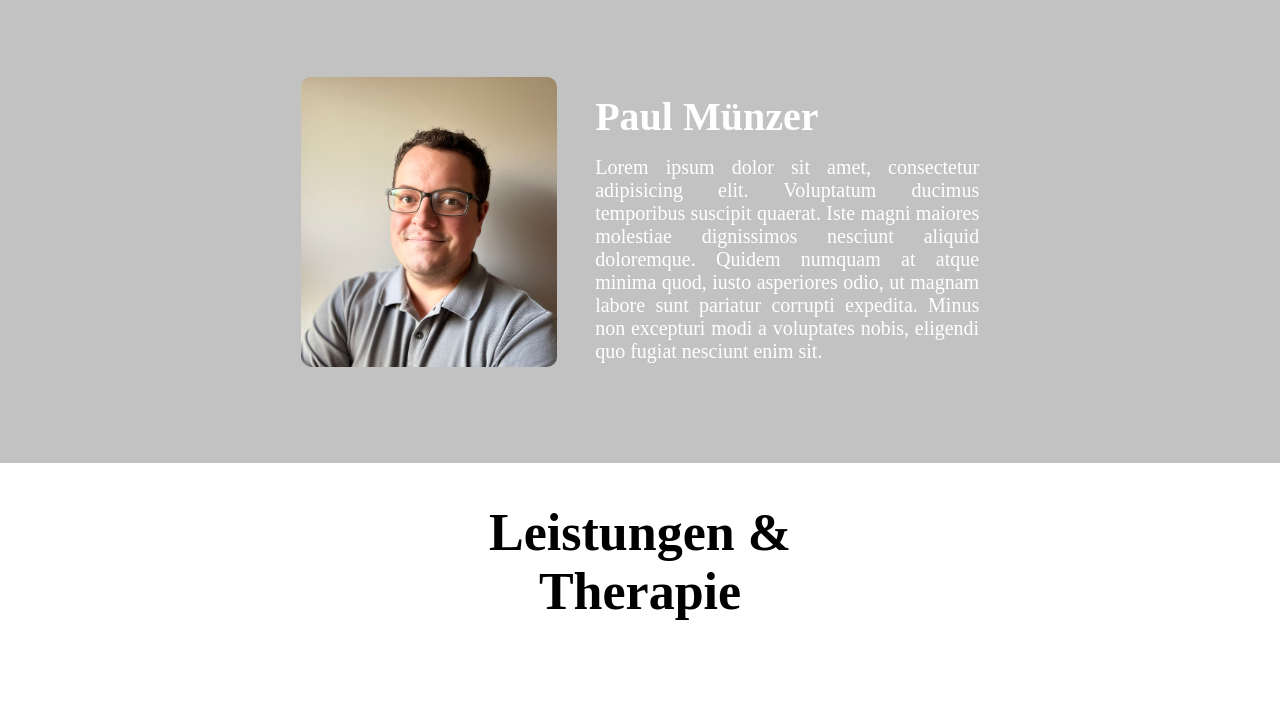
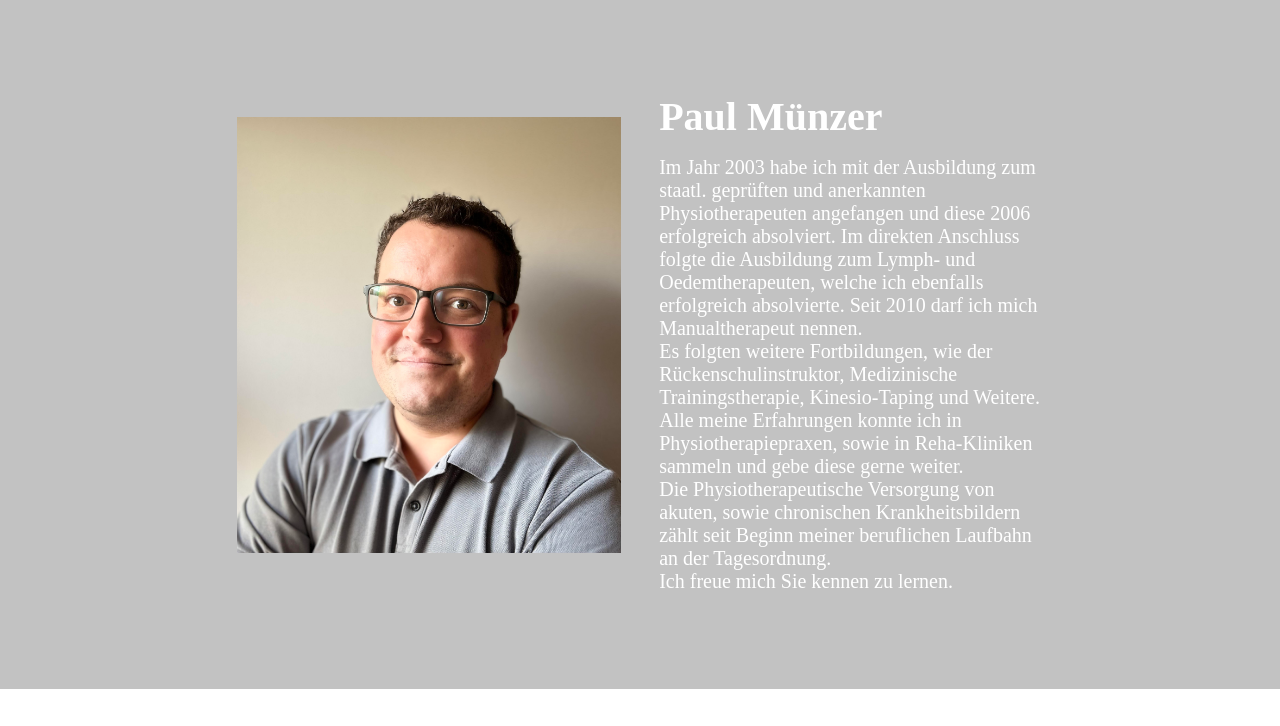
Before and after one commit to SteffenKloempges/physio_nord, a plain HTML site: page index.html in a window 1280 px wide. Shown: the part 1336-2062 px from the top of the page. Drawn offline with Linux system fonts and the light colour scheme; a web font is replaced by a local one.

Commit message:
update team

```diff
--- a/assets/css/style.css
+++ b/assets/css/style.css
@@ -50,7 +50,7 @@ header {
     position: relative;
     height: 90vh;
     background-blend-mode: multiply;
-    background: url("https://images.unsplash.com/photo-1620051844584-15ac31d5fccd?ixlib=rb-4.0.3&ixid=M3wxMjA3fDB8MHxwaG90by1wYWdlfHx8fGVufDB8fHx8fA%3D%3D&auto=format&fit=crop&w=4800&q=80") center / cover no-repeat;
+    background: url("../img/hero_img.jpg") center / cover no-repeat;
     background-color: rgba(0, 0, 0, 0.5);
     display: flex;
     flex-direction: column;
@@ -159,7 +159,7 @@ main #team .even_card {
 
 main #team .team_card img {
     object-fit: contain;
-    width: 20%;
+    width: 30%;
     border-radius: 10px;
 }
 
@@ -174,7 +174,6 @@ main #team .team_card div h2 {
 }
 
 main #team .team_card div p {
-    text-align: justify;
     font-size: 20px;
 }
 
--- a/index.html
+++ b/index.html
@@ -49,13 +49,21 @@
                 Natürlich sind wir nicht nur für den Norden da! Alle Menschen aus jeder Himmelsrichtung sind herzlich
                 willkommen.</p>
             <article class="team_card">
-                <img src="./assets/img/team/paul_muenzer.jpeg" alt="Auf dem Bild ist Paul Münzer zusehen">
+                <img src="./assets/img/team/paul_muenzer.jpg" alt="Auf dem Bild ist Paul Münzer zusehen" loading="lazy">
                 <div>
                     <h2>Paul Münzer</h2>
-                    <p>Lorem ipsum dolor sit amet, consectetur adipisicing elit. Voluptatum ducimus temporibus suscipit
-                        quaerat. Iste magni maiores molestiae dignissimos nesciunt aliquid doloremque. Quidem numquam at
-                        atque minima quod, iusto asperiores odio, ut magnam labore sunt pariatur corrupti expedita.
-                        Minus non excepturi modi a voluptates nobis, eligendi quo fugiat nesciunt enim sit.</p>
+                    <p>Im Jahr 2003 habe ich mit der Ausbildung zum staatl. geprüften und anerkannten Physiotherapeuten
+                        angefangen und diese 2006 erfolgreich absolviert.
+                        Im direkten Anschluss folgte die Ausbildung zum Lymph- und Oedemtherapeuten, welche ich
+                        ebenfalls erfolgreich absolvierte. Seit 2010 darf ich mich Manualtherapeut nennen. <br>
+                        Es folgten weitere Fortbildungen, wie der Rückenschulinstruktor, Medizinische Trainingstherapie,
+                        Kinesio-Taping und Weitere.
+                        Alle meine Erfahrungen konnte ich in Physiotherapiepraxen, sowie in Reha-Kliniken sammeln und
+                        gebe diese gerne weiter. <br>
+                        Die Physiotherapeutische Versorgung von akuten, sowie chronischen Krankheitsbildern zählt seit
+                        Beginn meiner beruflichen Laufbahn an der Tagesordnung. <br>
+                        <span>Ich freue mich Sie kennen zu lernen.</span>
+                    </p>
                 </div>
             </article>
         </section>
```
Also changed, not shown: assets/img/hero_img.jpg (added), assets/img/team/paul_muenzer.jpg (renamed from assets/img/team/paul_muenzer.jpeg), 4 other files.
